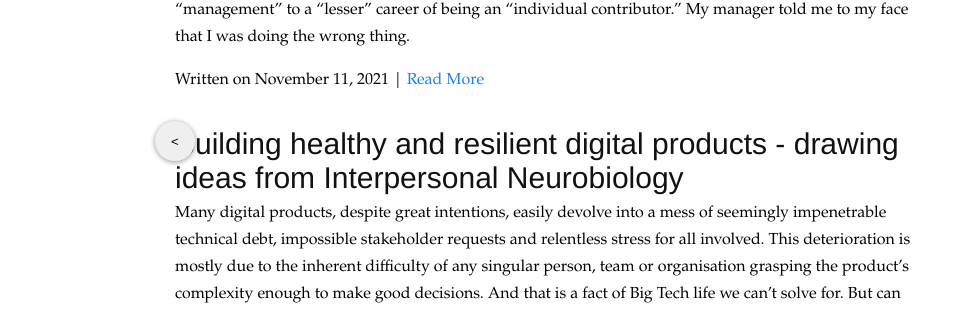
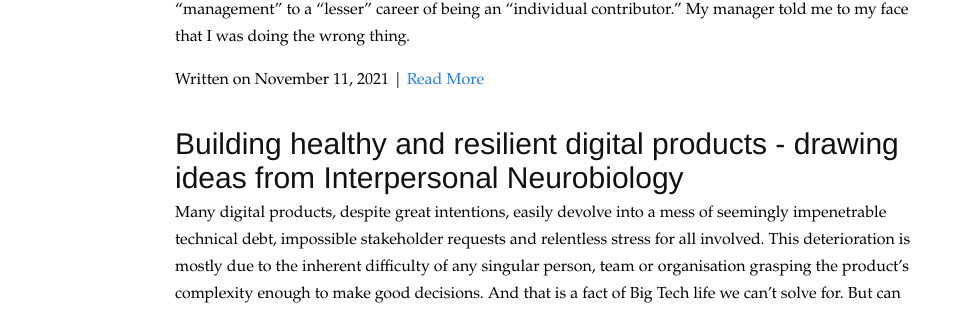
Before and after one commit to ryan-anderson-ds/ryan-anderson-ds.github.io, a Jekyll site: the page built from index.html, in a window 1280 px wide. Shown: the part 317-626 px from the top of the page, without its empty margins (0-968 px from the left). Built offline with Jekyll 4.4.1, drawn with Linux system fonts in a browser that asks for light colours.

Commit message:
Update sidebar.html

```diff
--- a/_includes/sidebar.html
+++ b/_includes/sidebar.html
@@ -23,8 +23,6 @@
 
   <br><br>
 
-
-
   <section class="meta">
     <a href="https://www.linkedin.com/in/rianvandenander/" target="_blank" title="Follow me on LinkedIn" aria-label="Follow me on LinkedIn"><i class="fa-brands fa-linkedin-in"></i></a>
     <a href="https://medium.com/@ryan-anderson-ds" target="_blank" title="Follow me on Medium" aria-label="Follow me on Medium"><i class="fa-brands fa-medium"></i></a>
@@ -32,7 +30,4 @@
     <a href="/atom.xml" title="Atom RSS feed" aria-label="Atom RSS feed"><i class="fa-solid fa-rss"></i></a>
   </section>
 
-
-    <button>&lt;</button>
-
 </section>
```
